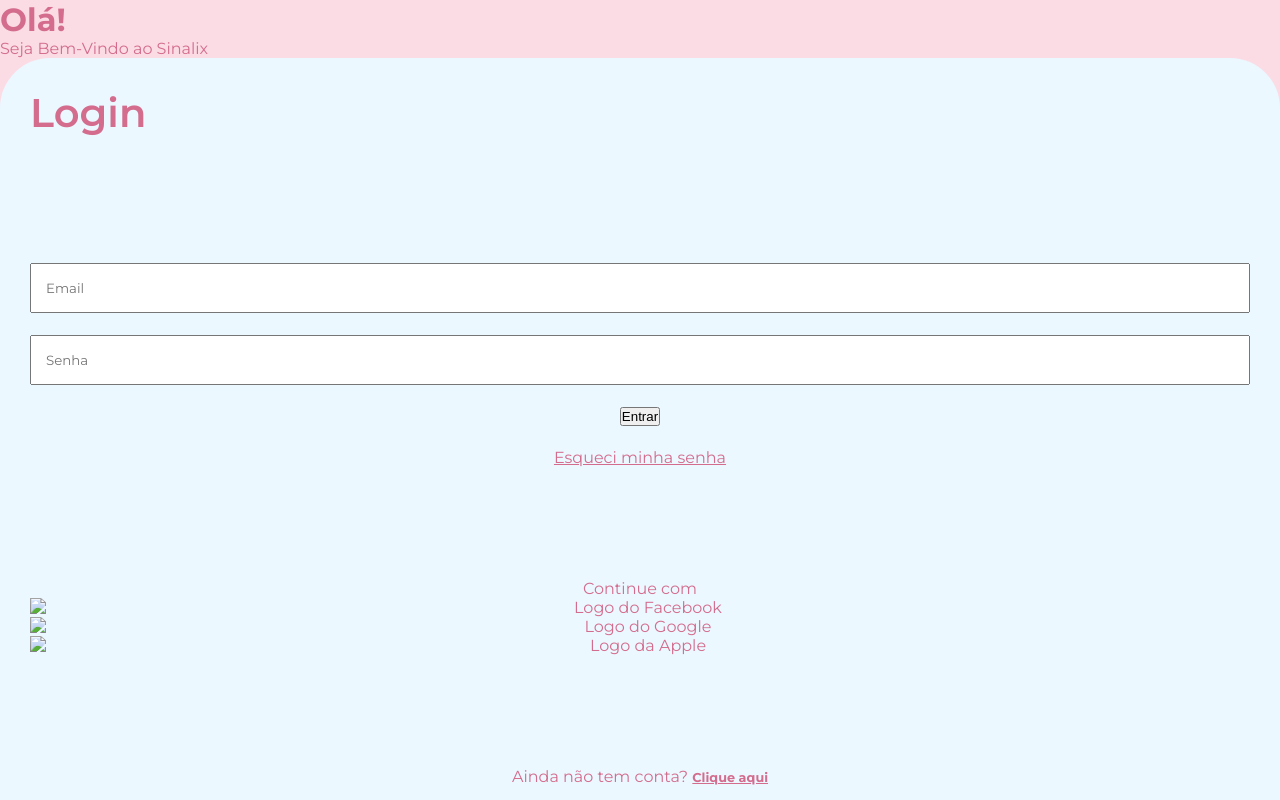
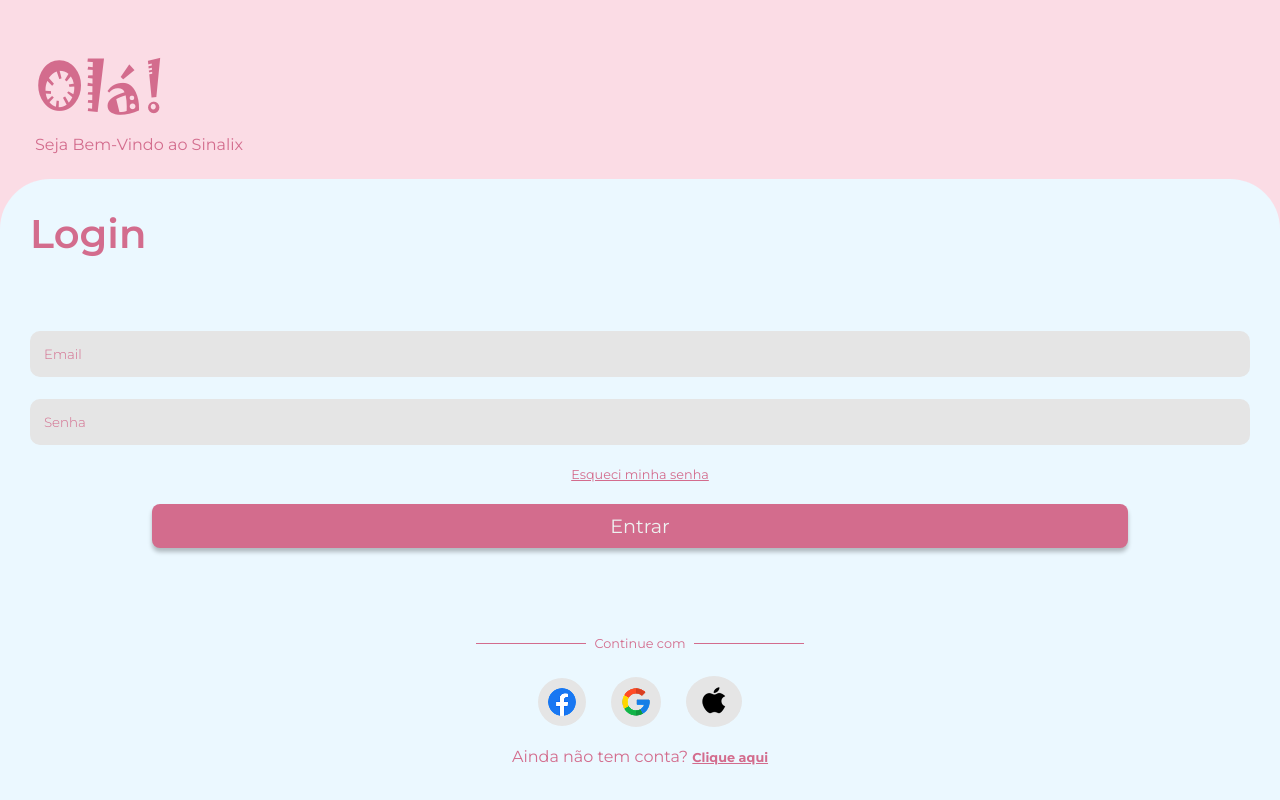
Before and after one commit to anadutraoli/sinalix-app, a plain HTML site: page login.html in a window 1280 px wide. Drawn offline with Linux system fonts and the light colour scheme; files whose address does not match are found by name.

Commit message:
feat: adicionando imagens e ajustando o html da tela de login

```diff
--- a/login.html
+++ b/login.html
@@ -4,30 +4,65 @@
     <meta charset="UTF-8" />
     <meta name="viewport" content="width=device-width, initial-scale=1.0" />
     <title>Sinalix | Login</title>
-    <link rel="stylesheet" href="./style.css">
+    <link rel="stylesheet" href="./style.css" />
   </head>
   <body class="bg-login">
     <div class="login-container">
       <main class="login-main">
-        <h1>Olá!</h1>
-        <p>Seja Bem-Vindo ao Sinalix</p>
+        <header class="login-header">
+          <h1>Olá!</h1>
+          <p>Seja Bem-Vindo ao Sinalix</p>
+        </header>
         <div class="login-form-container">
           <h2>Login</h2>
-            <form action="./apresentacao.html">
-              <input type="email" name="email" id="userEmail" placeholder="Email">
-              <input type="password" name="senha" id="userSenha" placeholder="Senha">
-              <button>Entrar</button>
-              <p><ins>Esqueci minha senha</ins></p>
-            </form>
-            <div class="">
+          <form action="./apresentacao.html">
+            <input
+              type="email"
+              name="email"
+              id="userEmail"
+              placeholder="Email"
+              class="input-form"
+            />
+            <input
+              type="password"
+              name="senha"
+              id="userSenha"
+              placeholder="Senha"
+              class="input-form"
+            />
+            <a href="#">Esqueci minha senha</a>
+            <button type="submit" class="button-form">Entrar</button>
+          </form>
+
+          <footer class="login-footer">
+            <div class="login-form-redes-sociais">
               <p>Continue com</p>
-              <div class="redes-sociais">
-                <img src="./assets/tela-login/logo-facebook.png" alt="Logo do Facebook">
-                <img src="./assets/tela-login/logo-google.png" alt="Logo do Google">
-                <img src="./assets/tela-login/logo-apple.png " alt="Logo da Apple">
+              <div class="form-redes-sociais">
+                <a href="#">
+                  <img
+                    src="./assets/tela-login/logo-facebook.png"
+                    alt="Logo do Facebook"
+                  />
+                </a>
+                <a href="">
+                  <img
+                    src="./assets/tela-login/logo-google.png"
+                    alt="Logo do Google"
+                  />
+                </a>
+                <a href="">
+                  <img
+                    src="./assets/tela-login/logo-apple.png "
+                    alt="Logo da Apple"
+                  />
+                </a>
               </div>
             </div>
-            <p>Ainda não tem conta? <strong><a href="./cadastro.html">Clique aqui</a></strong></p>
+            <p>
+              Ainda não tem conta?
+              <strong><a href="./cadastro.html">Clique aqui</a></strong>
+            </p>
+          </footer>
         </div>
       </main>
     </div>
```
Also changed, not shown: assets/tela-index/eclipse-logo.png (renamed from assets/tela1/eclipse-logo.png), assets/tela-index/sandrinha-home.png (renamed from assets/tela1/sandrinha-home.png), assets/tela-login/logo-apple.png (added), assets/tela-login/logo-facebook.png (added), assets/tela-login/logo-google.png (added).
